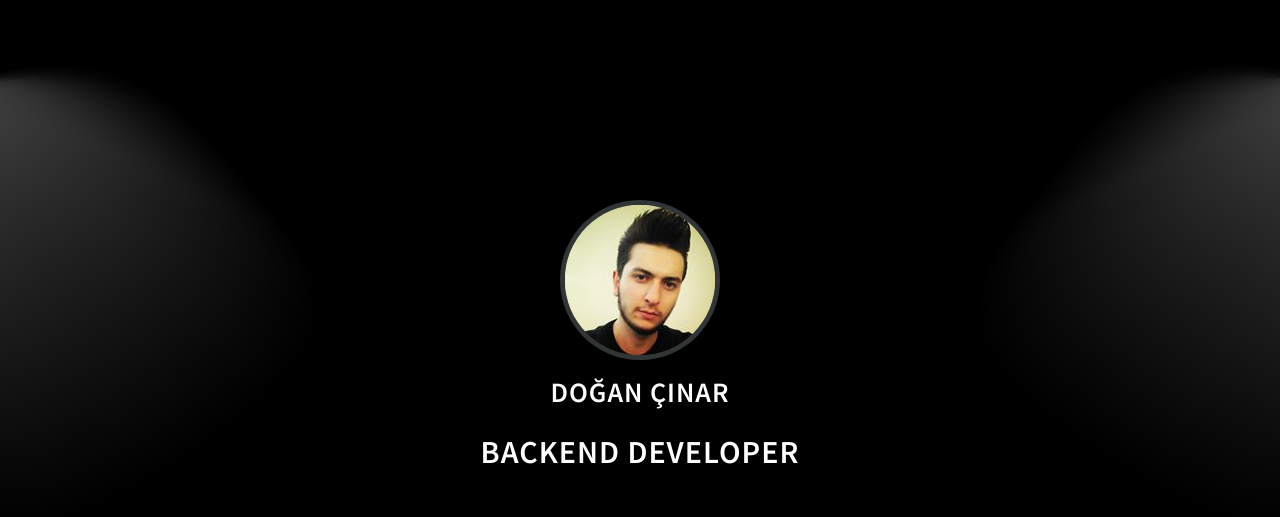
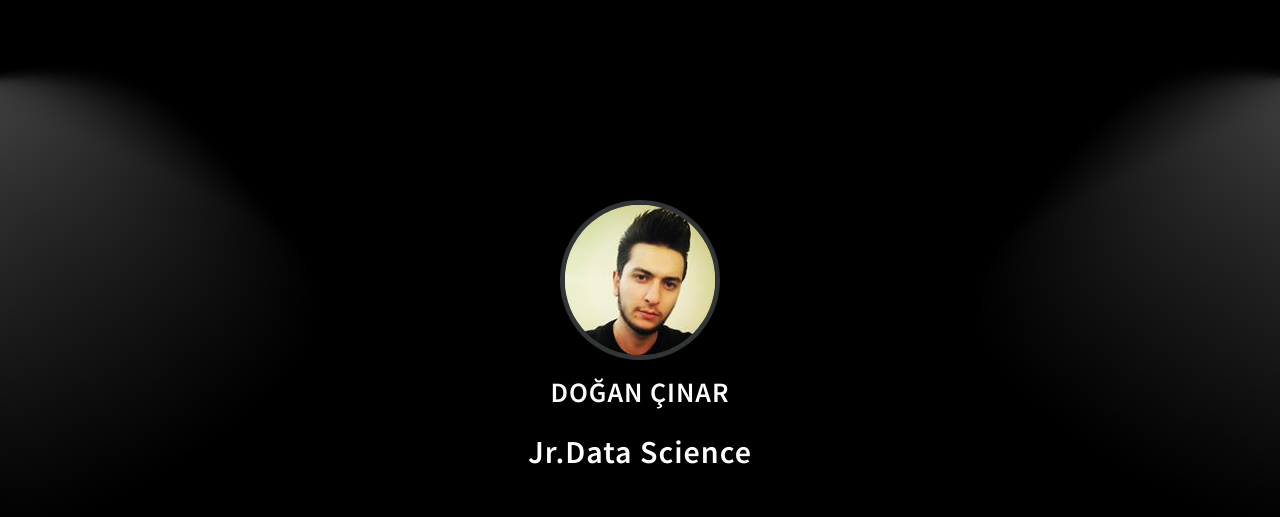
Before and after one commit to dogancinar/dogancinar.github.io, a plain HTML site: page index.html in a window 1280 px wide. Shown: the top 517 px of the page. Drawn offline with Linux system fonts and the light colour scheme.

Commit message:
Update index.html

```diff
--- a/index.html
+++ b/index.html
@@ -52,7 +52,7 @@
 
                         <img src="images/admin.jpg" class="admin img-fluid" alt="mobile-image">
                         <h3 style="color: white">DOĞAN ÇINAR </h3> <br>
-                        <h2 style="color: white">BACKEND DEVELOPER</h2><br>
+                        <h2 style="color: white">Jr.Data Science</h2><br>
 
 
 
```
